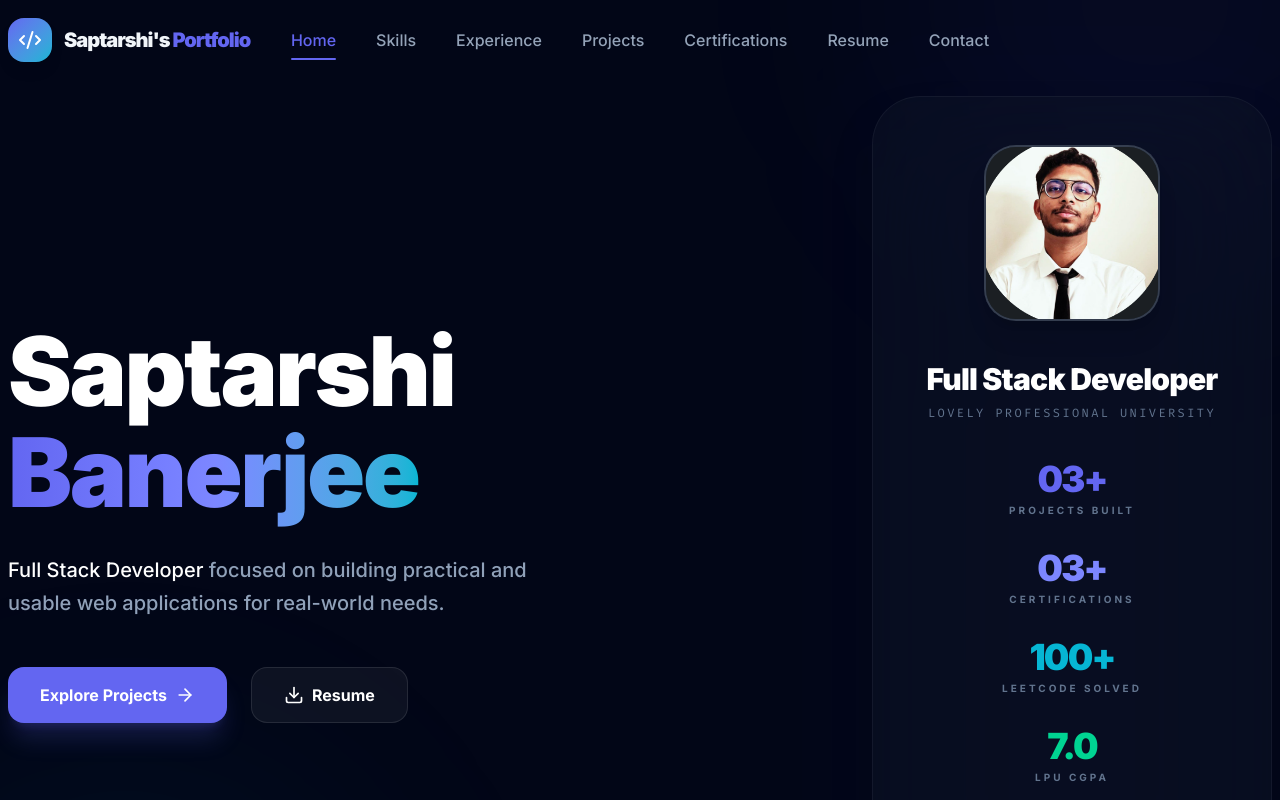
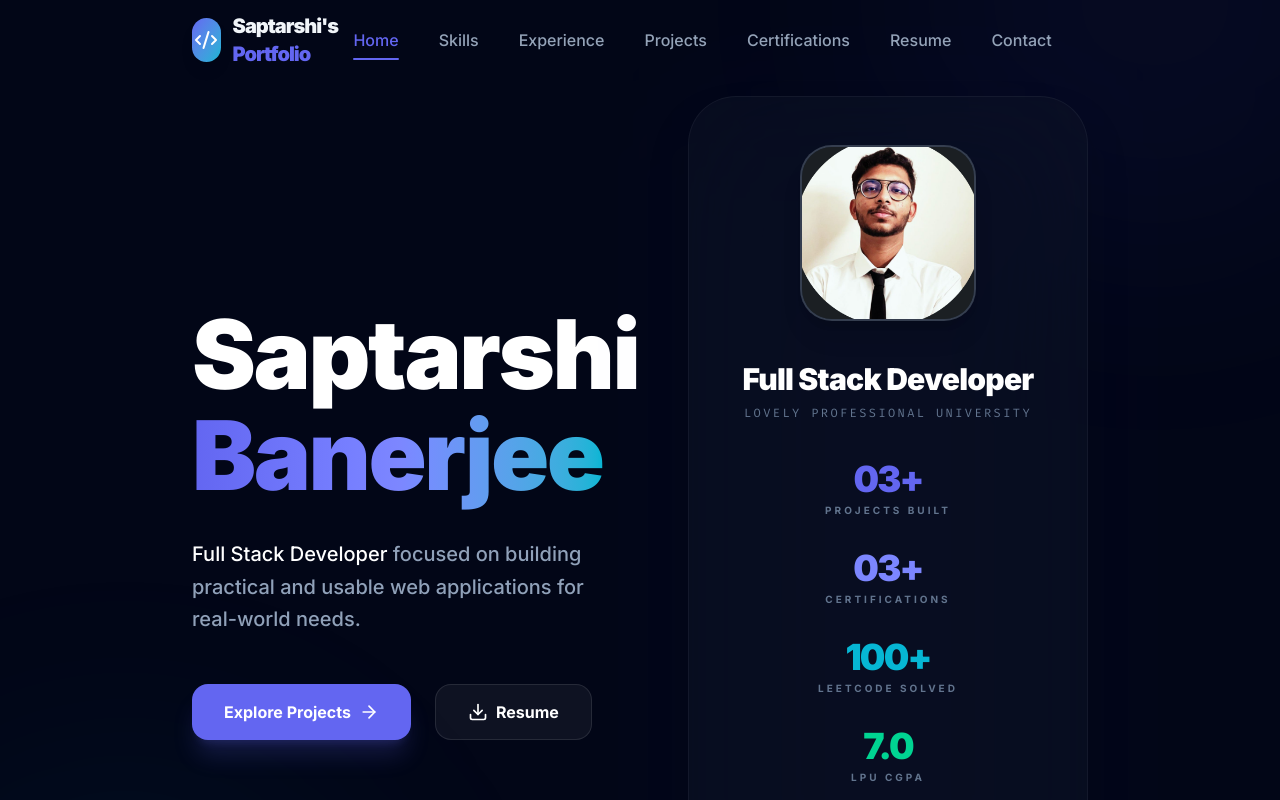
Before and after one commit to SaptarshiBB/portfolio, a React (Vite) app: page / in a window 1280 px wide. Shown: the top 800 px of the page. Built offline with nearby package versions, Linux system fonts and the light colour scheme.

Commit message:
some changes regarding the margins

```diff
--- a/src/index.css
+++ b/src/index.css
@@ -51,7 +51,7 @@
 @layer components {
   /* Strict Container Alignment */
   .container-max {
-    @apply max-w-[1640px] mx-auto px-2 w-full;
+    @apply max-w-[1400px] mx-auto px-8 sm:px-16 md:px-24 lg:px-40 xl:px-48 w-full;
   }
 
   /* Section Spacing */
```
